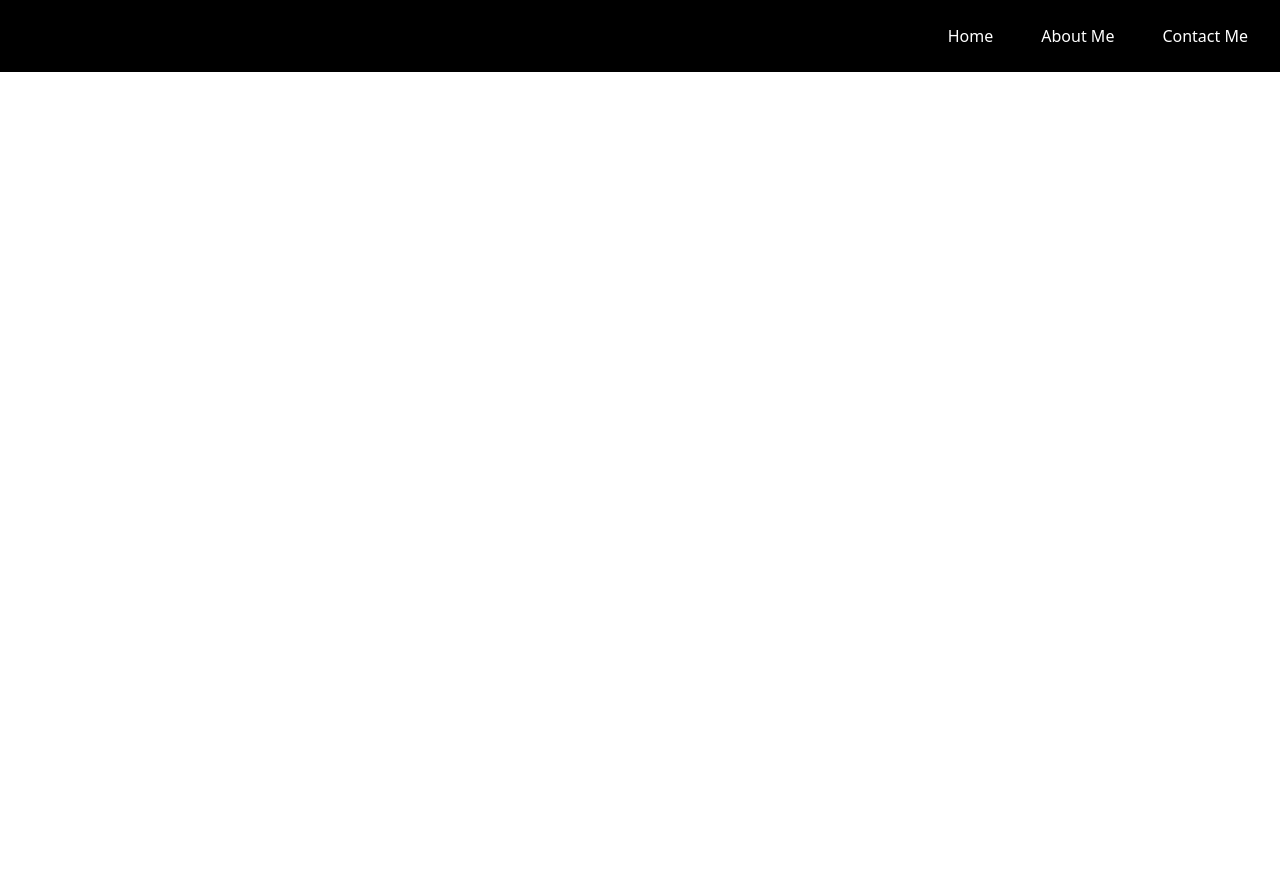
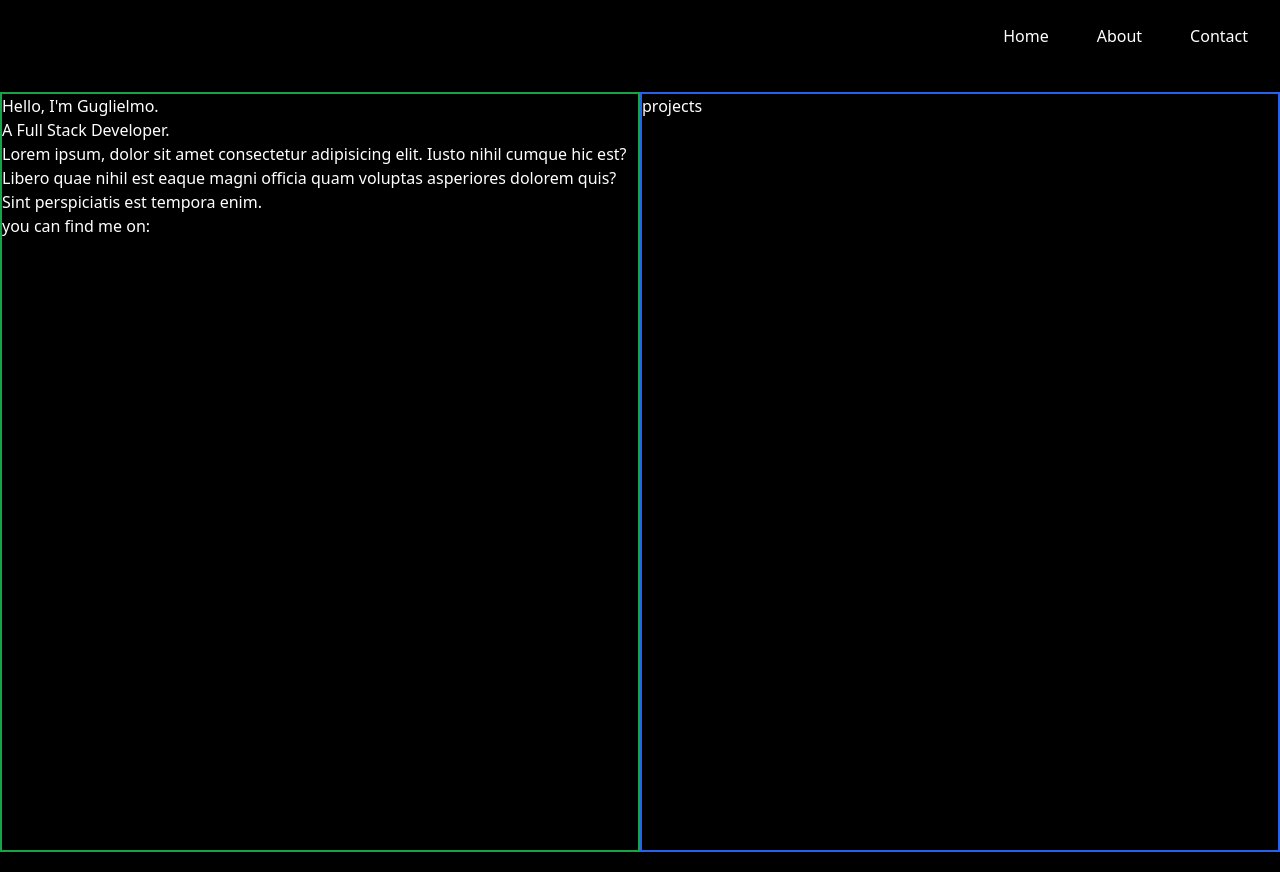
Before and after one commit to guglielmopiasenti/portfolio-v2, a Nuxt app: page / in a window 1280 px wide. Before the commit the page ends 800 px from the top, so only its background shows below. Built offline with nearby package versions, Linux system fonts and the light colour scheme.

Commit message:
added routes

```diff
--- a/layouts/default.vue
+++ b/layouts/default.vue
@@ -31,8 +31,8 @@
 
         <!-- routes -->
         <NuxtLink to="/">Home</NuxtLink>
-        <NuxtLink to="/about">About Me</NuxtLink>
-        <NuxtLink to="/contacts">Contact Me</NuxtLink>
+        <NuxtLink to="/about">About</NuxtLink>
+        <NuxtLink to="/contacts">Contact</NuxtLink>
 
 
       </PopoverGroup>
@@ -68,4 +68,5 @@
       </DialogPanel>
     </Dialog>
   </header>
+  <slot></slot>
 </template>
```
